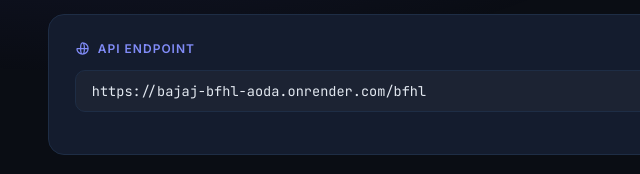
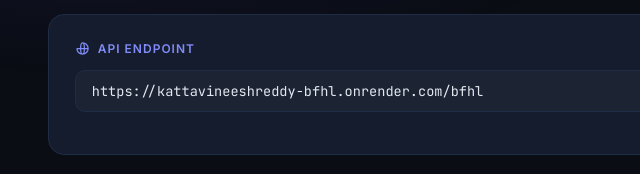
Before and after one commit to Vineesh-12/bajaj-bfhl, a plain HTML site: page frontend/index.html in a window 1280 px wide. Shown: the part 165-339 px from the top of the page, 161-801 px from the left. Drawn offline with Linux system fonts and the light colour scheme.

Commit message:
fix: update API URL to renamed Render service kattavineeshreddy-bfhl

```diff
--- a/frontend/index.html
+++ b/frontend/index.html
@@ -98,7 +98,7 @@
       API Endpoint
     </div>
     <div class="api-row">
-      <input id="apiUrl" class="api-input" type="text" value="https://bajaj-bfhl-aoda.onrender.com/bfhl" placeholder="https://your-api.com/bfhl"/>
+      <input id="apiUrl" class="api-input" type="text" value="https://kattavineeshreddy-bfhl.onrender.com/bfhl" placeholder="https://your-api.com/bfhl"/>
     </div>
   </div>
 
```
